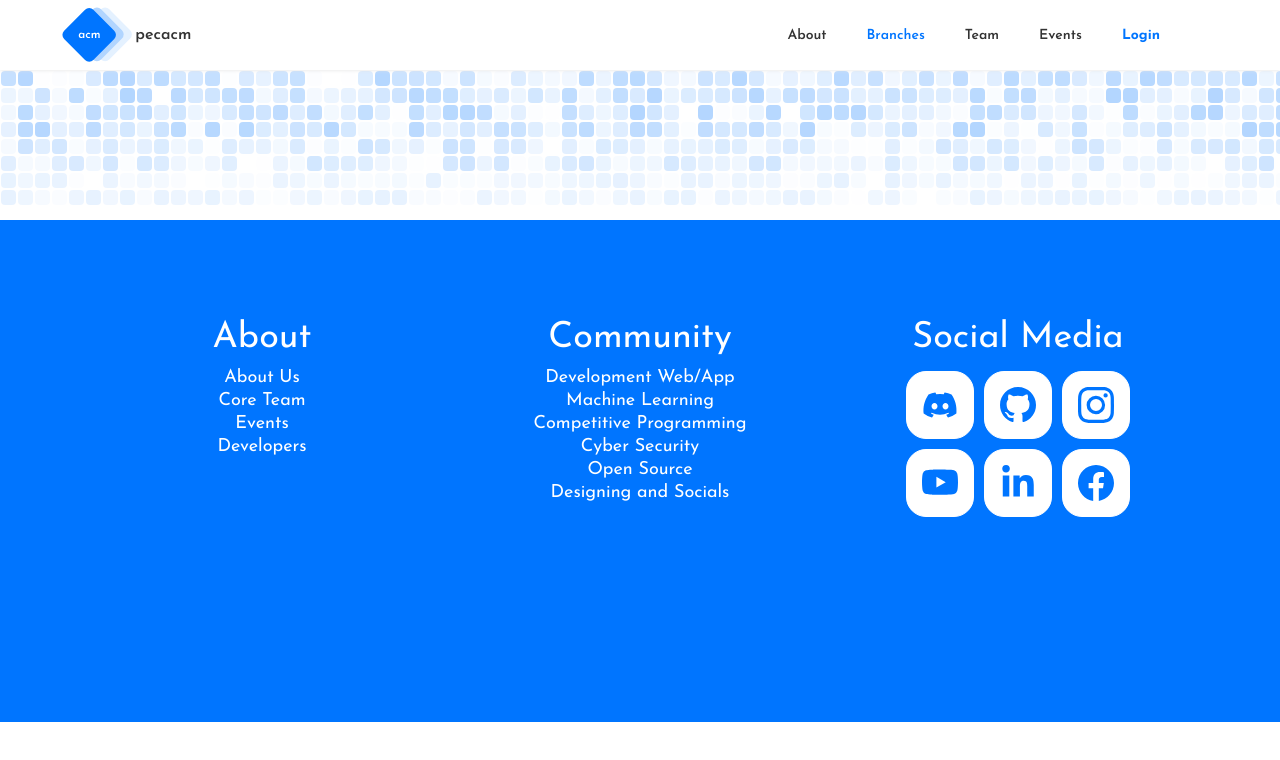
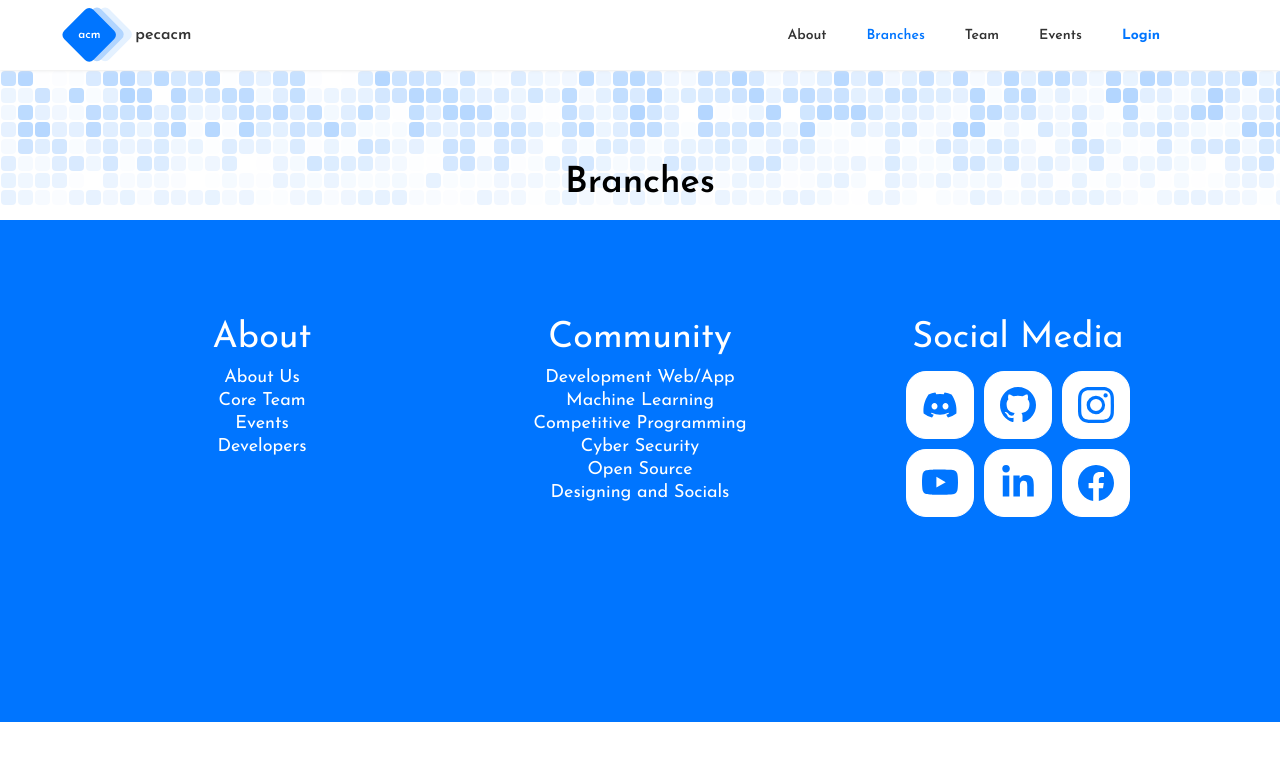
Before and after one commit to PEC-CSS/website, a Next.js app: page /branches in a window 1280 px wide. Shown: the top 760 px of the page. Built offline with nearby package versions, Linux system fonts and the light colour scheme.

Commit message:
Fix horizontal scroll

```diff
--- a/pages/branches/index.tsx
+++ b/pages/branches/index.tsx
@@ -1,7 +1,11 @@
 import PageLayout from "../../components/layout/PageLayout";
 
 export default function Branches() {
-    return <PageLayout title={"Branches | ACM at PEC"}>
+    return (
+        <PageLayout title={"Branches | ACM at PEC"} heading={"Branches"}>
+            <div>
 
-    </PageLayout>
+            </div>
+        </PageLayout>
+    )
 }
--- a/styles/components/Footer.module.scss
+++ b/styles/components/Footer.module.scss
@@ -2,7 +2,7 @@
 
 .footer {
   background-color: $acm-primary;
-  width: 100vw;
+  width: 100%;
   display: flex;
   color: white;
   padding: 100px 10px 200px 10px;
```
